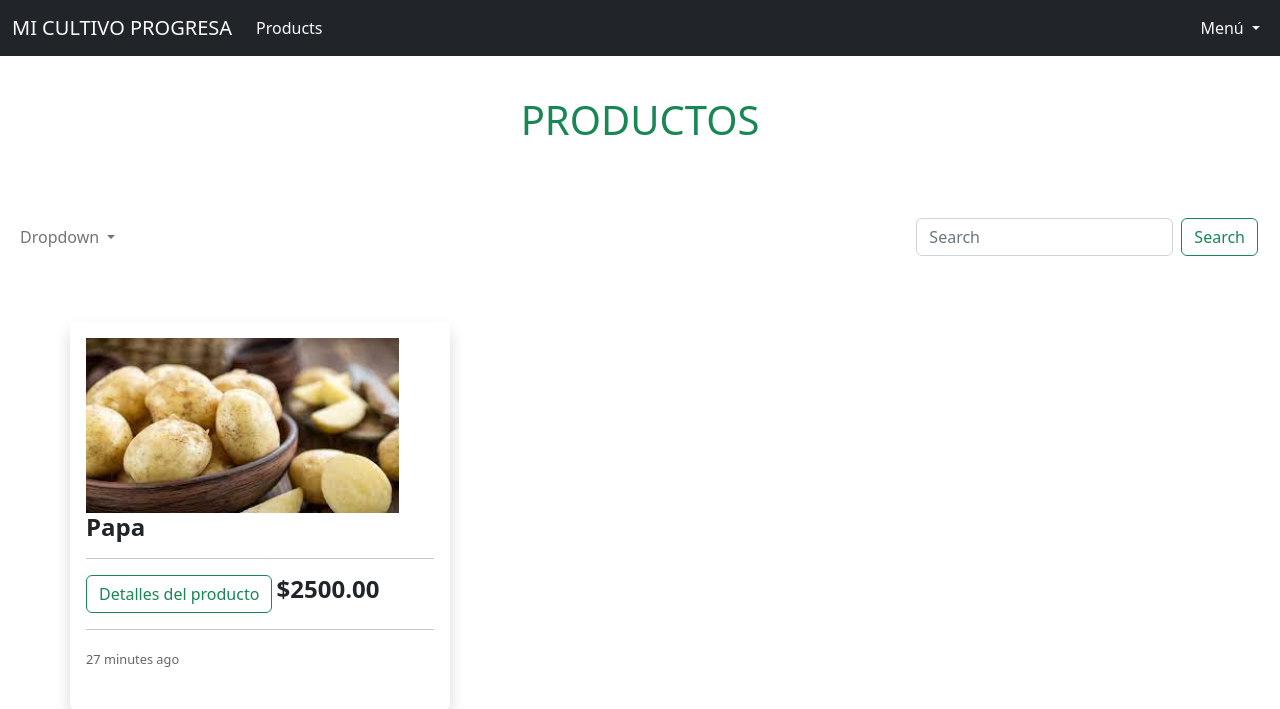
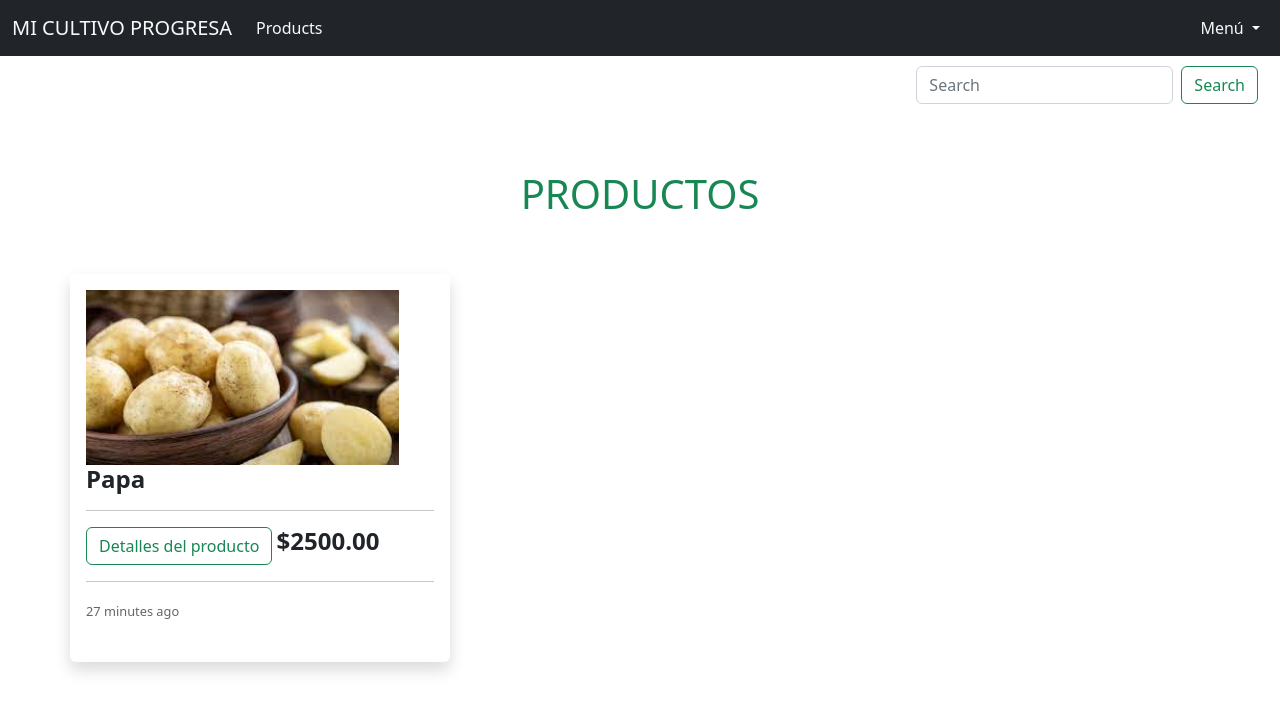
Before and after one commit to BristhynGP/ProjectMC, a Django app: page /feed/ in a window 1280 px wide. Shown: the top 709 px of the page. Run offline with Django 4.2, Linux system fonts and the light colour scheme; data comes from the database, SQL or seed files in the repository; both versions use the stored data as it was after the commit; some libraries are stand-ins or nearby versions.

Commit message:
Final changes about program's funtionalities

```diff
--- a/AppMC/templates/social/feed.html
+++ b/AppMC/templates/social/feed.html
@@ -4,12 +4,8 @@
 {% block content %}
 
 <br><br>
-<br><br>
-<div class="col-12 text-center">
-    <h1 class="text-capitalize text-success">PRODUCTOS</h1>
-    <br>
-</div>
-<br>
+
+
 
 <nav class="navbar navbar-expand-lg bg-body-tertiary">
     <div class="container-fluid">
@@ -19,17 +15,6 @@
             <a href="{% url 'post' %}" class="btn btn-success btn-lg active" role="button" aria-pressed="true">Publicar</a>
             {% endif %}
 
-          <li class="nav-item dropdown">
-            <a class="nav-link dropdown-toggle" href="#" role="button" data-bs-toggle="dropdown" aria-expanded="false">
-              Dropdown
-            </a>
-            <ul class="dropdown-menu">
-              <li><a class="dropdown-item" href="#">Action</a></li>
-              <li><a class="dropdown-item" href="#">Another action</a></li>
-              <li><hr class="dropdown-divider"></li>
-              <li><a class="dropdown-item" href="#">Something else here</a></li>
-            </ul>
-          </li>
         </ul>
         <form class="d-flex" role="search">
           <input class="form-control me-2" type="search" placeholder="Search" aria-label="Search">
@@ -40,6 +25,11 @@
   </nav>
   <br><br>
 
+<div class="col-12 text-center">
+    <h1 class="text-capitalize text-success">PRODUCTOS</h1>
+    <br>
+</div>
+<br>
 
 <div class="container">
     <div class="row">
@@ -53,7 +43,7 @@
                     <h4><strong>{{post.name}}</strong></h4>
                     <hr>
 
-                    <a class="btn btn-outline-success" href="#">Detalles del producto</a>
+                    <a class="btn btn-outline-success" href="{% url 'post_detail' post.id %}">Detalles del producto</a>
                     <h4 style="display: inline-block;"><strong>${{post.price}}</strong></h4>
                     <hr>
                     <time data-time="#">{{ post.timestamp|naturaltime }}</time>
--- a/AppMC/urls.py
+++ b/AppMC/urls.py
@@ -8,7 +8,7 @@ from django.contrib.auth.views import LoginView, LogoutView
 urlpatterns = [
     path('', views.index, name='index'),
     path('feed/', views.feed, name='feed'),
-    path('post/<int:post_id>/', views.post_detail, name='post_detail'),
+    path('post/<int:pk>/', views.post_detail, name='post_detail'),
     path('profile/', views.profile, name='profile'),
     path('perfil/editar/', edit_profile, name='editar_perfil'),
     path('perfil/editarimagen/', profileimage, name='editar_imagen'),
--- a/AppMC/views.py
+++ b/AppMC/views.py
@@ -43,9 +43,9 @@ def post(request):
         form = PostForm()
     return render(request, 'social/post.html', {'form' : form})
 
-def post_detail(request, post_id):
-    post = get_object_or_404(Post, post_id=post_id)
-    return render(request, 'post_detail.html', {'post': post})
+def post_detail(request, pk):
+    post = get_object_or_404(Post, id=pk)
+    return render(request, 'social/post_detail.html', {'post': post})
 
 def profile(request, username=None):
     current_user = request.user
```
Also changed, not shown: AppMC/templates/social/post_detail.html (+20 -12 lines), db.sqlite3, media/productos/papas_60XnO1N.jpg (added).
